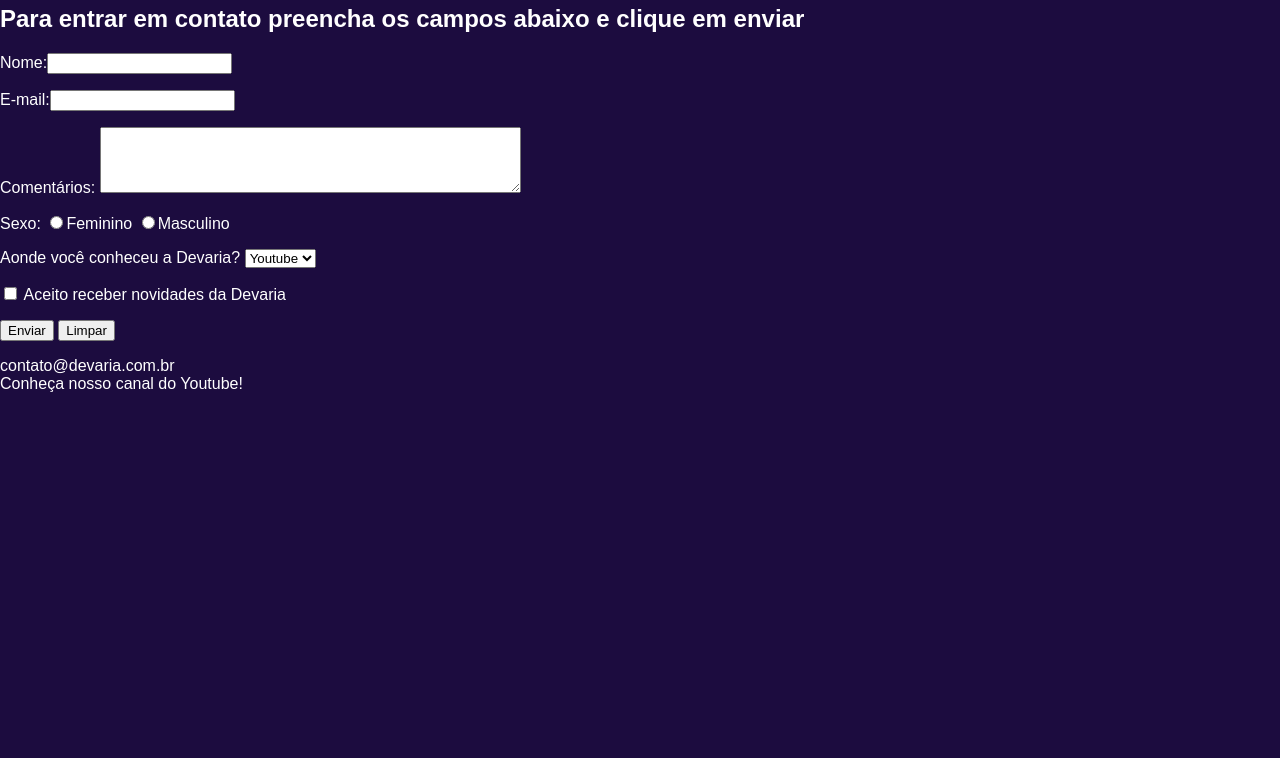
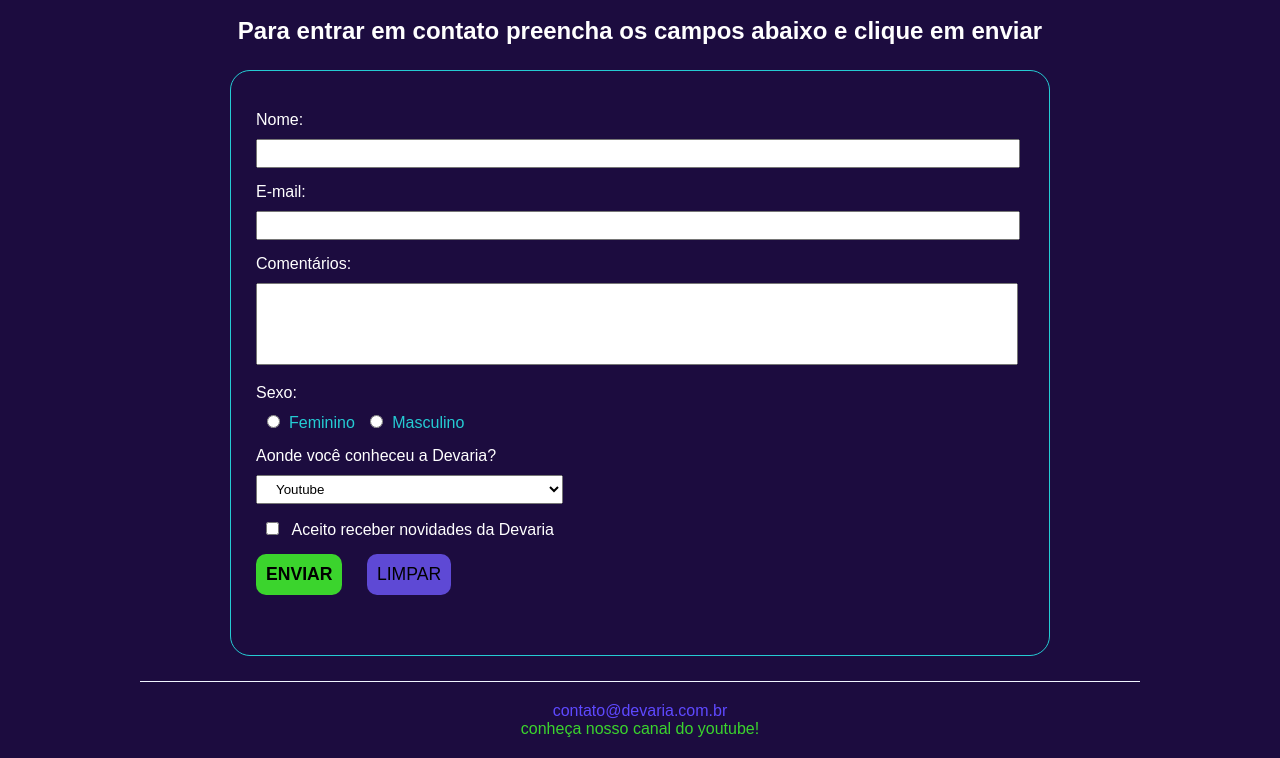
Before and after one commit to nicolasmzanatta/devaria-aulaCSS-2021, a plain HTML site: page FaleConosco.html in a window 1280 px wide. Shown: the part 168-926 px from the top of the page. Before the commit the page ends 800 px from the top, so only its background shows below. Drawn offline with Linux system fonts and the light colour scheme.

Commit message:
finalizado: professores e fale conosco

```diff
--- a/FaleConosco.html
+++ b/FaleConosco.html
@@ -7,6 +7,9 @@
         <meta name="viewport" content="width=device-width, initial-scale=1.0">
         <link rel="stylesheet" href="public/css/devaria.css" />
         <link rel="stylesheet" href="public/css/header.css" />
+        <link rel="stylesheet" href="public/css/footer.css" />
+        <link rel="stylesheet" href="public/css/fale-conosco.css" />
+
     </head>
     <body>
         <header>
@@ -22,25 +25,25 @@
             </nav>
         </header>
         <main>
-            <h1>Fale com a Devaria através dessa página</h1>
-            <h2>Para entrar em contato preencha os campos abaixo e clique em enviar</h2>
-            <form action="index.html">
-                <p>
+            <h1 class="title text-center">Fale com a Devaria através dessa página</h1>
+            <h2 class="sub-title text-center">Para entrar em contato preencha os campos abaixo e clique em enviar</h2>
+            <form action="index.html" class="contact-form margin-horizontal-20px">
+                <div>
                     <label>Nome:</label><input type="text" name="Nome" maxlength="70" required="true" />
-                </p>
-                <p>
+                </div>
+                <div>
                     <label>E-mail:</label><input type="text" name="Email" maxlength="150" required="true" />
-                </p>
-                <p>
+                </div>
+                <div>
                     <label>Comentários:</label>
                     <textarea name="Comentario" cols="50" rows="4" required="true" ></textarea>
-                </p>
-                <p>
+                </div>
+                <div>
                     <label>Sexo:</label>
-                    <input type="radio" name="Sexo" /><label>Feminino</label>
-                    <input type="radio" name="Sexo" /><label>Masculino</label>
-                </p>
-                <p>
+                    <input type="radio" name="Sexo" /><span>Feminino</span>
+                    <input type="radio" name="Sexo" /><span>Masculino</span>
+                </div>
+                <div>
                     <label>Aonde você conheceu a Devaria?</label>
                     <select name="Conheceu">
                         <option selected>Youtube</option>
@@ -48,15 +51,15 @@
                         <option>Google</option>
                         <option>Outros</option>
                     </select>
-                </p>
-                <p>
+                </div>
+                <div>
                     <input type="checkbox" name="Aceite" value="Aceite" />
-                    <label>Aceito receber novidades da Devaria</label>
-                </p>
-                <p>
+                    <span>Aceito receber novidades da Devaria</span>
+                </div>
+                <div>
                     <input type="submit" name="Enviar" value="Enviar" />
                     <input type="reset" name="Limpar" value="Limpar" />
-                </p>
+                </div>
             </form>
         </main>
         <footer>
--- a/public/css/devaria.css
+++ b/public/css/devaria.css
@@ -1,6 +1,6 @@
 /* Estilos globais do site */
 html {
-    height: 100;
+    height: 100%;
 }
 
 body {
@@ -9,3 +9,32 @@ body {
     color: #fff;
     margin: 0;
 }
+
+.title {
+    padding: 0 20px;
+    font-size: 1.75em;
+    text-transform: uppercase; /*letras maiusculas*/
+}
+
+h1.title { /*combinaçao de tag com classe, é outra maneira de selecionar um elemento de uma classe, sem usar pseudo-seletor*/
+    margin: 40px auto 20px;
+}
+
+.text-justify {
+    text-align: justify;
+}
+
+.text-center {
+    text-align: center;
+}
+
+.margin-horizontal-20px {
+    margin-left: 20px;
+    margin-right: 20px;
+}
+
+@media screen and (min-width: 992px) {
+    .width-50pct-desktop {
+        width: 50% !important;
+    }
+}
--- /dev/null
+++ b/public/css/fale-conosco.css
@@ -0,0 +1,96 @@
+/* estilos relacionados a pagina fale conosco */
+
+.sub-title {
+    margin: 0 20px;
+}
+
+main .contact-form > div {
+    margin: 15px 0px;
+}
+
+main .contact-form > div label {
+    display: block;                /*pra ela pegar 100% da largura da tela */
+    margin-bottom: 10px;
+}
+
+main .contact-form input,
+main .contact-form select,
+main .contact-form textarea {
+    width: 90%;
+    padding: 5px 15px;
+    outline-color: #3bd42d;          /* é a borda quando clica no elemento */
+
+}
+
+main .contact-form select {
+    width: 100%;
+}
+
+
+main .contact-form textarea {
+    resize: none;                       /* o textarea é flexivel, colocar isso para ninguem conseguir alterar o tamanho */
+    padding-top: 15px;
+
+}
+
+main .contact-form > div input[type="radio"],
+main .contact-form > div input[type="checkbox"] {
+    width: 25px;
+}
+
+main .contact-form > div:nth-child(4) span {
+    color: #25cbd3;
+}
+
+main .contact-form > div input[type="submit"],
+main .contact-form > div input[type="reset"] {
+    width: 100%;
+    margin-bottom: 20px;
+    border: none;
+    text-transform: uppercase;
+    border-radius: 10px;
+    font-size: 1.1em;
+}
+
+main .contact-form > div input[type="submit"] {
+    background-color: #3bd42d;
+    padding: 10px;
+    font-weight: bold;             /* negrito */
+}
+
+
+main .contact-form > div input[type="reset"] {
+    background-color: #5e49d5;
+}
+
+
+@media screen and (min-width: 992px) {
+    main .contact-form {
+        width: 60%;
+        border: 1px solid #25cbd3;
+        border-radius: 20px;
+        padding: 25px;
+        margin: 25px auto;
+
+    }
+
+    main .contact-form input,
+    main .contact-form textarea {
+    width: 95%;
+    }
+
+    main .contact-form select {
+        width: 40%;
+    }
+
+    main .contact-form > div input[type="submit"],
+    main .contact-form > div input[type="reset"] {
+        width: auto;                                   /* pega a largura somente do conteúdo */
+        padding: 10px;
+        outline: none;
+    }
+
+    main .contact-form > div input[type="submit"] {
+        margin-right: 20px;
+    }
+}
--- a/public/css/footer.css
+++ b/public/css/footer.css
@@ -1 +1,18 @@
 /* Estilos relacionados ao rodapé */
+
+footer {
+    text-align: center;
+    border-top: 1px solid #f0f5ff;
+    padding: 20px;
+    width: 75%;
+    margin: auto; /* isso ja vai centralizar o footer*/
+    text-transform: lowercase; /*letras minusculas*/
+}
+
+footer section span:first-child {
+    color: #5e49ff;
+}
+
+footer section span:last-child {
+    color: #3bd42d;
+}
```
Also changed, not shown: DevStars.html (+2 -0 lines), Professores.html (+12 -8 lines), index.html (+7 -13 lines), public/css/index.css (+28 -0 lines), public/css/professores.css (added, +21 -0 lines).
